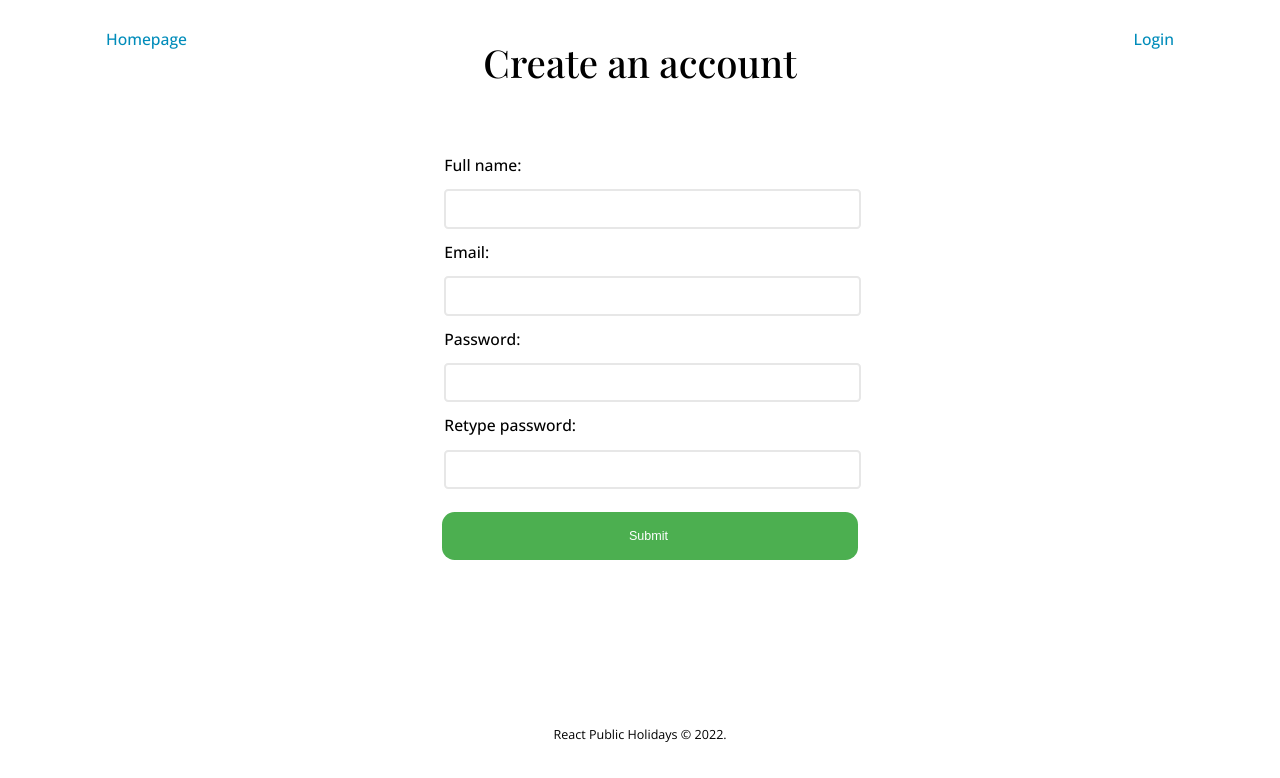
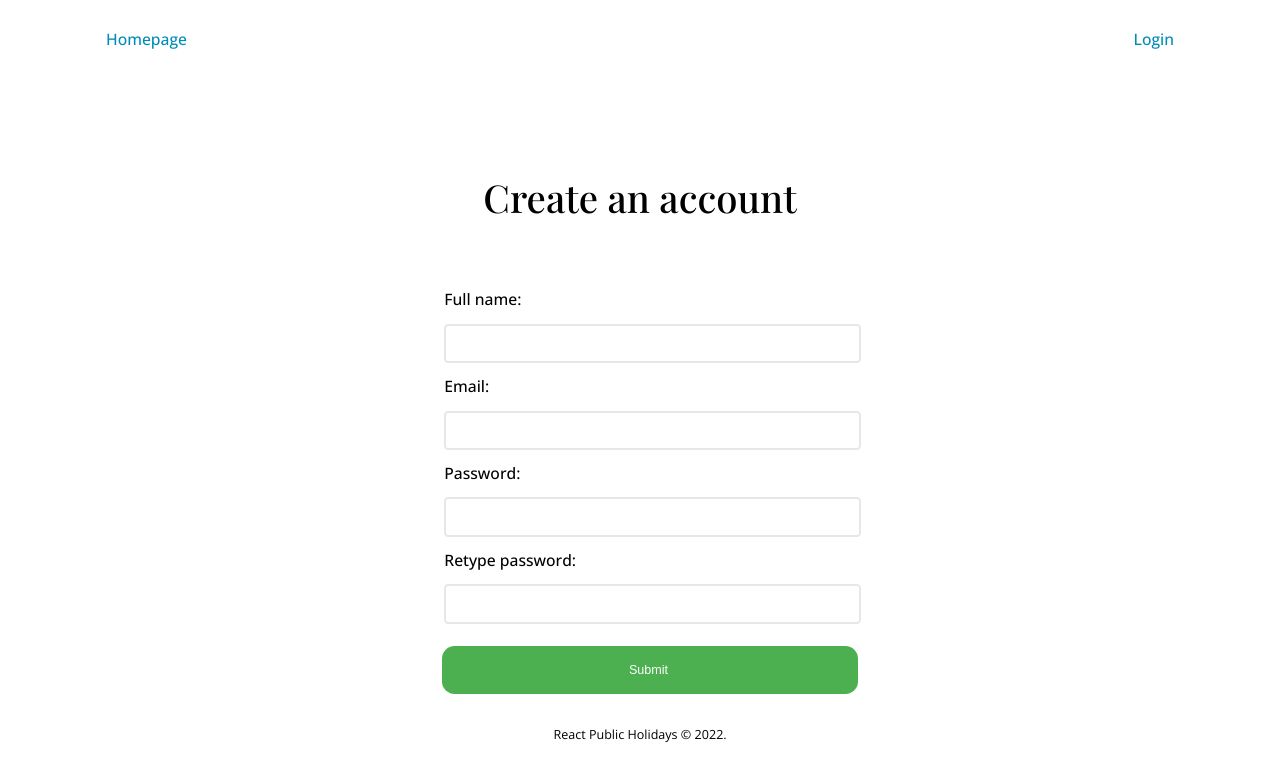
Before and after one commit to Amalitech-Public-Holiday/public-holiday-frontend, a React (Create React App) app: page /signup in a window 1280 px wide. Shown: the top 778 px of the page. Built offline with nearby package versions, Linux system fonts and the light colour scheme.

Commit message:
Extends container placeholder

```diff
--- a/src/pages/Signup/Signup.scss
+++ b/src/pages/Signup/Signup.scss
@@ -1,8 +1,8 @@
 @import "../../sass/index.scss";
 
 .Signup {
-    min-height: 97.52vh;
-    overflow: auto;
+    @extend %container;
+    padding-top: $space-2;
     h2 {
         text-align: center;
     }
```
